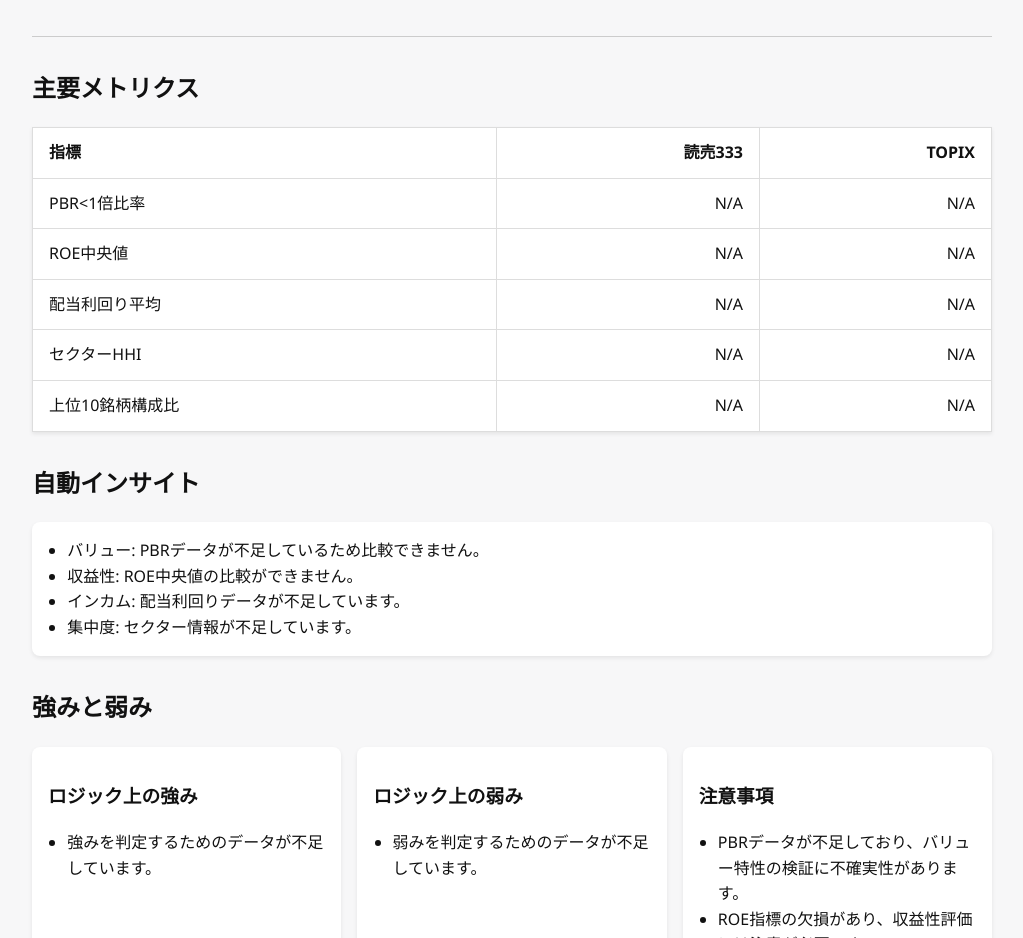
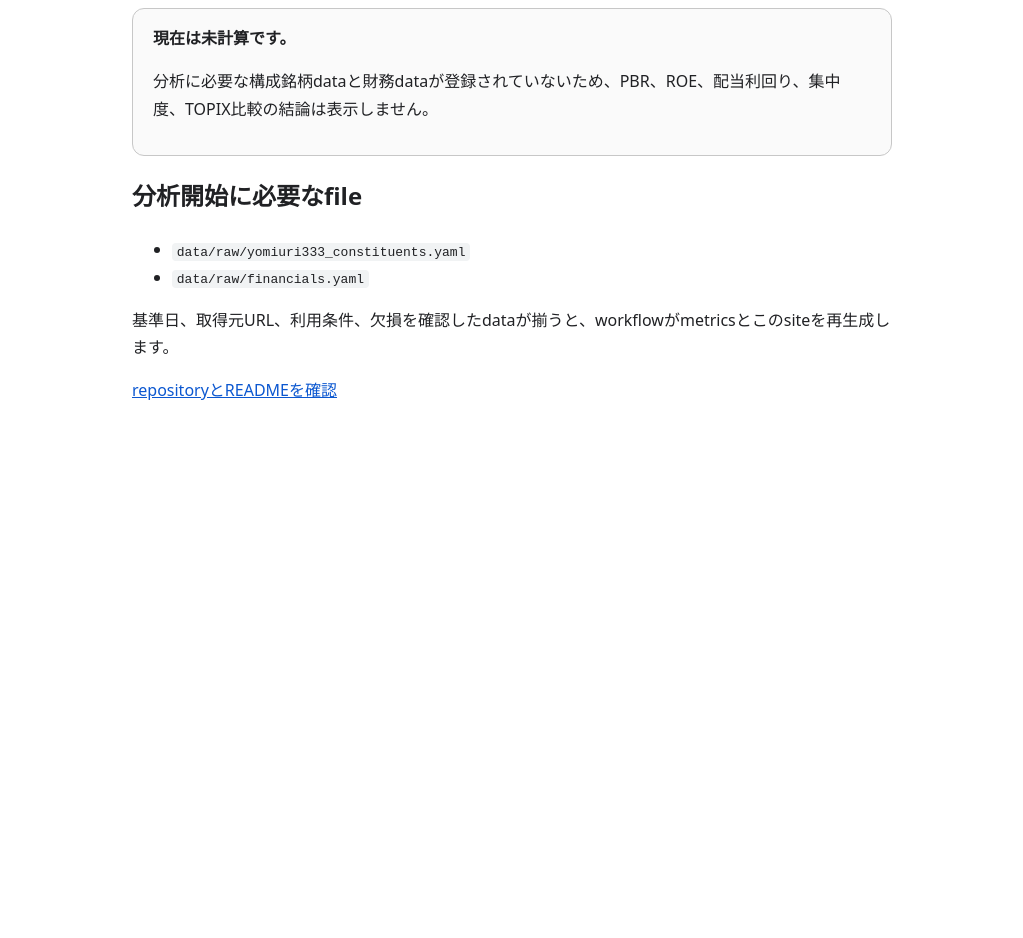
Before and after one commit to KAFKA2306/333, a plain HTML site: page docs/index.html in a window 1280 px wide. Shown: the part 121-1059 px from the top of the page, without its empty margins (128-1151 px from the left). After the commit the page ends 800 px from the top, so only its background shows below. Drawn offline with Linux system fonts and the light colour scheme.

Commit message:
Pagesを未計算statusへ訂正

```diff
--- a/docs/index.html
+++ b/docs/index.html
@@ -1,191 +1,30 @@
-<!DOCTYPE html>
+<!doctype html>
 <html lang="ja">
   <head>
     <meta charset="utf-8" />
-    <title>読売333 批判的検証ダッシュボード</title>
+    <meta name="viewport" content="width=device-width, initial-scale=1" />
+    <title>読売333 批判的検証 — 未計算</title>
     <style>
-      :root {
-        color-scheme: light dark;
-        font-family: "Segoe UI", "Hiragino Kaku Gothic ProN", sans-serif;
-        line-height: 1.6;
-      }
-      body {
-        margin: 0 auto;
-        padding: 2rem;
-        max-width: 960px;
-        background: #f7f7f8;
-        color: #111;
-      }
-      header {
-        margin-bottom: 2rem;
-        padding-bottom: 1rem;
-        border-bottom: 1px solid #ccc;
-      }
-      h1 {
-        margin: 0 0 0.5rem 0;
-        font-size: 2rem;
-      }
-      .metrics-table {
-        width: 100%;
-        border-collapse: collapse;
-        margin-bottom: 1.5rem;
-        background: #fff;
-        box-shadow: 0 2px 4px rgba(0, 0, 0, 0.08);
-      }
-      .metrics-table th,
-      .metrics-table td {
-        padding: 0.75rem 1rem;
-        border: 1px solid #ddd;
-        text-align: right;
-      }
-      .metrics-table th:first-child,
-      .metrics-table td:first-child {
-        text-align: left;
-      }
-      section {
-        margin-bottom: 2rem;
-      }
-      ul {
-        margin: 0;
-        padding-left: 1.2rem;
-      }
-      .grid {
-        display: grid;
-        grid-template-columns: repeat(auto-fit, minmax(280px, 1fr));
-        gap: 1rem;
-      }
-      .card {
-        background: #fff;
-        padding: 1rem;
-        border-radius: 8px;
-        box-shadow: 0 2px 4px rgba(0, 0, 0, 0.08);
-      }
-      footer {
-        font-size: 0.85rem;
-        color: #555;
-        border-top: 1px solid #ccc;
-        padding-top: 1rem;
-      }
+      body { max-width: 760px; margin: 0 auto; padding: 2rem 1rem; font-family: system-ui, sans-serif; line-height: 1.7; color: #202124; }
+      .status { border: 1px solid #c7c7c7; border-radius: .75rem; padding: 1rem 1.25rem; background: #fafafa; }
+      code { background: #f1f3f4; padding: .1rem .3rem; border-radius: .25rem; }
+      a { color: #0b57d0; }
     </style>
   </head>
   <body>
-    <header>
-      <h1>読売333 批判的検証ダッシュボード</h1>
-      <p>最終更新: 2025-09-16 03:45 UTC</p>
-    </header>
-
-    <section>
-      <h2>主要メトリクス</h2>
-      <table class="metrics-table">
-        <thead>
-          <tr>
-            <th>指標</th>
-            <th>読売333</th>
-            <th>TOPIX</th>
-          </tr>
-        </thead>
-        <tbody>
-          <tr>
-            <td>PBR&lt;1倍比率</td>
-            <td>N/A</td>
-            <td>N/A</td>
-          </tr>
-          <tr>
-            <td>ROE中央値</td>
-            <td>N/A</td>
-            <td>N/A</td>
-          </tr>
-          <tr>
-            <td>配当利回り平均</td>
-            <td>N/A</td>
-            <td>N/A</td>
-          </tr>
-          <tr>
-            <td>セクターHHI</td>
-            <td>N/A</td>
-            <td>N/A</td>
-          </tr>
-          <tr>
-            <td>上位10銘柄構成比</td>
-            <td>N/A</td>
-            <td>N/A</td>
-          </tr>
-        </tbody>
-      </table>
-    </section>
-
-    <section>
-      <h2>自動インサイト</h2>
-      <div class="card">
-        <ul>
-
-
-          <li>バリュー: PBRデータが不足しているため比較できません。</li>
-
-          <li>収益性: ROE中央値の比較ができません。</li>
-
-          <li>インカム: 配当利回りデータが不足しています。</li>
-
-          <li>集中度: セクター情報が不足しています。</li>
-
-
-        </ul>
+    <main>
+      <h1>読売333 批判的検証</h1>
+      <div class="status">
+        <strong>現在は未計算です。</strong>
+        <p>分析に必要な構成銘柄dataと財務dataが登録されていないため、PBR、ROE、配当利回り、集中度、TOPIX比較の結論は表示しません。</p>
       </div>
-    </section>
-
-    <section>
-      <h2>強みと弱み</h2>
-      <div class="grid">
-        <div class="card">
-          <h3>ロジック上の強み</h3>
-          <ul>
-
-            <li>強みを判定するためのデータが不足しています。</li>
-
-          </ul>
-        </div>
-        <div class="card">
-          <h3>ロジック上の弱み</h3>
-          <ul>
-
-            <li>弱みを判定するためのデータが不足しています。</li>
-
-          </ul>
-        </div>
-        <div class="card">
-          <h3>注意事項</h3>
-          <ul>
-
-
-            <li>PBRデータが不足しており、バリュー特性の検証に不確実性があります。</li>
-
-            <li>ROE指標の欠損があり、収益性評価には注意が必要です。</li>
-
-            <li>配当利回りデータが欠落しており、インカム特性の評価が難しい状況です。</li>
-
-            <li>セクター情報不足により集中度のトレースが困難です。</li>
-
-            <li>上位構成比データが欠損しており、個別銘柄集中の検証に制約があります。</li>
-
-
-            <li>公開情報ベースの推定値であり、速報値や欠損補完が含まれる場合があります。</li>
-          </ul>
-        </div>
-      </div>
-    </section>
-
-    <section>
-      <h2>モニタリングノート</h2>
-      <div class="card">
-
-        <p>Codexコメントは未取得です。GitHub Actionsのシークレット設定を確認してください。</p>
-
-      </div>
-    </section>
-
-    <footer>
-      <p>CI: <a href="../.github/workflows/ci.yml">ci.yml</a>｜Pages: <a href="../.github/workflows/pages.yml">pages.yml</a></p>
-      <p>Generated automatically by analyze-and-readme workflow.</p>
-    </footer>
+      <h2>分析開始に必要なfile</h2>
+      <ul>
+        <li><code>data/raw/yomiuri333_constituents.yaml</code></li>
+        <li><code>data/raw/financials.yaml</code></li>
+      </ul>
+      <p>基準日、取得元URL、利用条件、欠損を確認したdataが揃うと、workflowがmetricsとこのsiteを再生成します。</p>
+      <p><a href="https://github.com/KAFKA2306/333">repositoryとREADMEを確認</a></p>
+    </main>
   </body>
 </html>
```
